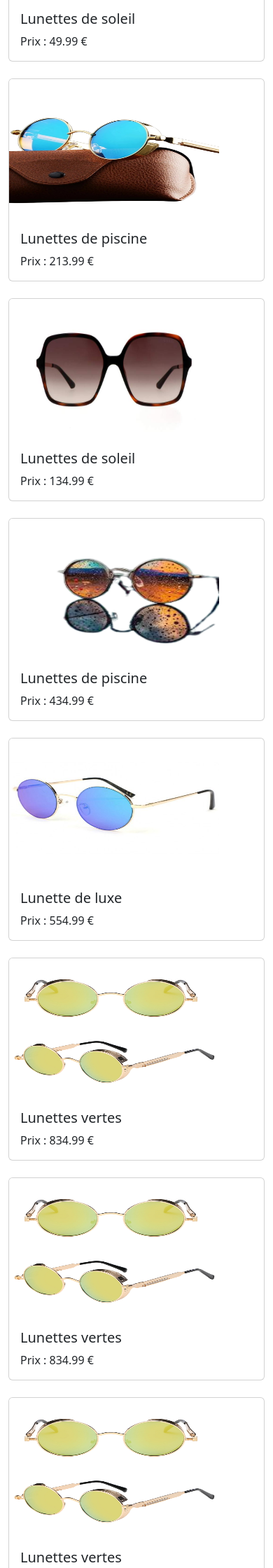
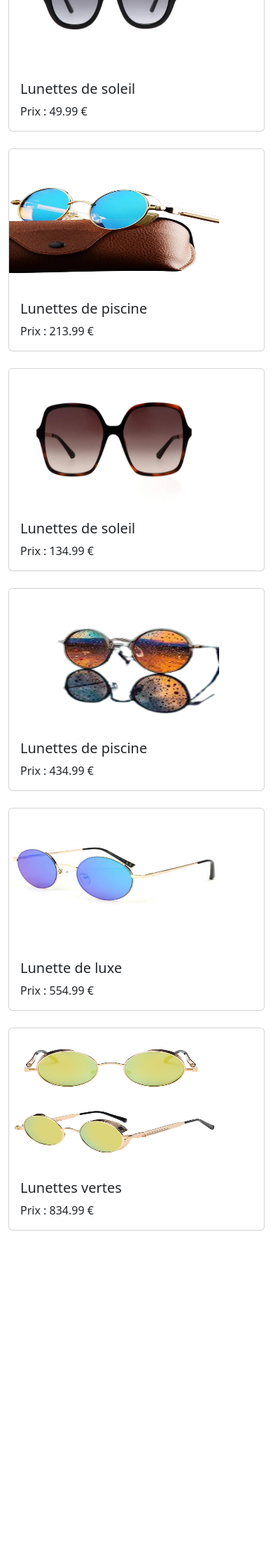
Before and after one commit to ahamie71/TpOnboarding, a PHP site: page /pages/listProducts.php in a window 390 px wide. Shown: the part 545-2785 px from the top of the page at 70% size. After the commit the page ends 2303 px from the top, so only its background shows below. Run offline with PHP 8.4, Linux system fonts and the light colour scheme.

Commit message:
modification

```diff
--- a/pages/listProducts.php
+++ b/pages/listProducts.php
@@ -1,6 +1,3 @@
-<?php
-include '../include/navbar.php';
-?>
 
 <!DOCTYPE html>
 <html lang="en">
@@ -8,6 +5,7 @@ include '../include/navbar.php';
     <meta charset="UTF-8">
     <meta name="viewport" content="width=device-width, initial-scale=1.0">
     <title>Document</title>
+    <link rel="stylesheet" href="https://cdnjs.cloudflare.com/ajax/libs/font-awesome/6.0.0-beta3/css/all.min.css">
 
     <!-- Add Bootstrap 5 CSS -->
     <link rel="stylesheet" href="https://cdn.jsdelivr.net/npm/bootstrap@5.3.0/dist/css/bootstrap.min.css">
@@ -22,10 +20,33 @@ include '../include/navbar.php';
 
 
 
+    <div class="container mt-4">
+    <div class="row">
+        <div class="col-12">
+            <button type="button" class="btn btn-primary mb-3" href="index.php">
+                <i class="fas fa-arrow-left"></i> Revenir à la page d'accueil
+            </button>
+            <div id="nombre-produits" class="float-right mb-3"></div>
+
+
+            <button id="toggle-mode" class="btn btn-secondary float-right ml-auto mr-2">
+           Changer de mode
+          </button>
+
+        </div>
+    </div>
+</div>
+
+
+
+
+
+
     <h1 class="text-center mt-4">Liste de Lunettes</h1>
     <div class="container mt-2">
     <input type="text" id="searchInput" class="form-control" placeholder="Rechercher par nom...">
 </div>
+
 
     <div class="container mt-2">
         <button onclick="sortCards('name', 'asc')" class="btn btn-dark">Trier par Nom (Croissant)</button>
@@ -35,10 +56,12 @@ include '../include/navbar.php';
     </div>
 
 
+
     <div class="container mt-4">
         <div class="row" id="glassesContainer">
 
-                <div class="col-md-4 mb-4">
+
+                <div class="col-md-4 mb-4 product-card">
                     <div class="card">
                         <img src="../public/images/lunette1.jpg"  style="width: 300px; height: 200px;" class="card-img-top" alt="Lunette 1">
                         <div class="card-body">
@@ -47,7 +70,7 @@ include '../include/navbar.php';
                         </div>
                     </div>
                 </div>
-                <div class="col-md-4 mb-4">
+                <div class="col-md-4 mb-4 product-card">
                     <div class="card">
                         <img src="../public/images/lunette2.png" style="width: 300px; height: 200px;"  class="card-img-top" alt="Lunette 2">
                         <div class="card-body">
@@ -56,7 +79,7 @@ include '../include/navbar.php';
                         </div>
                     </div>
                 </div>
-                <div class="col-md-4 mb-4">
+                <div class="col-md-4 mb-4 product-card">
                     <div class="card">
                         <img src="../public/images/lunette3.jpg"  style="width: 300px; height: 200px;" class="card-img-top" alt="Lunette 3">
                         <div class="card-body">
@@ -65,7 +88,7 @@ include '../include/navbar.php';
                         </div>
                     </div>
                 </div>
-                <div class="col-md-4 mb-4">
+                <div class="col-md-4 mb-4 product-card">
                     <div class="card">
                         <img src="../public/images/lunette8.png" style="width: 300px; height: 200px;" class="card-img-top" alt="Lunette 3">
                         <div class="card-body">
@@ -74,7 +97,7 @@ include '../include/navbar.php';
                         </div>
                     </div>
                 </div>
-                <div class="col-md-4 mb-4">
+                <div class="col-md-4 mb-4 product-card">
                     <div class="card">
                         <img src="../public/images/lunette6.jpg" style="width: 300px; height: 200px;"class="card-img-top" alt="Lunette 3">
                         <div class="card-body">
@@ -83,7 +106,7 @@ include '../include/navbar.php';
                         </div>
                     </div>
                 </div>
-                <div class="col-md-4 mb-4">
+                <div class="col-md-4 mb-4 product-card">
                     <div class="card">
                         <img src="../public/images/lunette90.png" style="width: 300px; height: 200px;" class="card-img-top" alt="Lunette 3">
                         <div class="card-body">
@@ -93,33 +116,8 @@ include '../include/navbar.php';
                     </div>
                 </div>
 
-                <div class="col-md-4 mb-4">
-                    <div class="card">
-                        <img src="../public/images/lunette90.png" style="width: 300px; height: 200px;" class="card-img-top" alt="Lunette 3">
-                        <div class="card-body">
-                            <h5 class="card-title">Lunettes vertes </h5>
-                            <p class="card-text">Prix : 834.99 €</p>
-                        </div>
-                    </div>
-                </div>
-                <div class="col-md-4 mb-4">
-                    <div class="card">
-                        <img src="../public/images/lunette90.png" style="width: 300px; height: 200px;" class="card-img-top" alt="Lunette 3">
-                        <div class="card-body">
-                            <h5 class="card-title">Lunettes vertes </h5>
-                            <p class="card-text">Prix : 834.99 €</p>
-                        </div>
-                    </div>
-                </div>
-                <div class="col-md-4 mb-4">
-                    <div class="card">
-                        <img src="../public/images/lunette90.png" style="width: 300px; height: 200px;" class="card-img-top" alt="Lunette 3">
-                        <div class="card-body">
-                            <h5 class="card-title">Lunettes vertes </h5>
-                            <p class="card-text">Prix : 834.99 €</p>
-                        </div>
-                    </div>
-                </div>
+
+
 
                 <!-- Add more cards here -->
 
@@ -128,9 +126,33 @@ include '../include/navbar.php';
 
     <!-- Include your JavaScript libraries, such as Bootstrap and jQuery, here -->
 
+
+
     <script src="../public/js/listproduct.js">
 
     </script>
 
+
+
 </body>
+
+<style>
+ /* styles.css */
+
+/* Styles pour le mode sombre */
+body.dark-mode {
+    background-color: #333; /* Fond sombre */
+    color: #fff; /* Texte clair */
+}
+
+/* Autres styles spécifiques au mode sombre */
+.card.dark-mode {
+    background-color: #444; /* Fond sombre pour les cartes */
+    color: #fff; /* Texte clair pour les cartes */
+}
+
+/* Ajoutez d'autres styles selon vos besoins */
+
+</style>
+
 </html>
--- a/public/js/listproduct.js
+++ b/public/js/listproduct.js
@@ -1,3 +1,4 @@
+// trier les produits par nom et prix ordres croissants et ordre decroissant
 function sortCards(attribute, order) {
     const cards = Array.from(document.querySelectorAll('.col-md-4'));
 
@@ -33,6 +34,7 @@ function sortCards(attribute, order) {
 
 
 }
+// rechercher par nom les produits
 function filterCards() {
     const searchInput = document.getElementById('searchInput').value.toLowerCase();
     const cards = Array.from(document.querySelectorAll('.col-md-4'));
@@ -48,3 +50,19 @@ function filterCards() {
 }
 
 document.getElementById('searchInput').addEventListener('input', filterCards);
+
+
+// afficher les nnombres de produits sur la page listproducts
+var productCards = document.querySelectorAll('.product-card');
+var numberOfProducts = productCards.length;
+var nombreProduitsDiv = document.getElementById('nombre-produits');
+nombreProduitsDiv.innerHTML = '<strong>Nombre de produits :</strong> ' + numberOfProducts;
+
+// dark mode
+// JavaScript pour la bascule du mode sombre
+const toggleModeButton = document.getElementById('toggle-mode');
+const body = document.body;
+
+toggleModeButton.addEventListener('click', () => {
+    body.classList.toggle('dark-mode');
+});
```
Also changed, not shown: public/images/lunette1.jpg (added), 1 other file.
